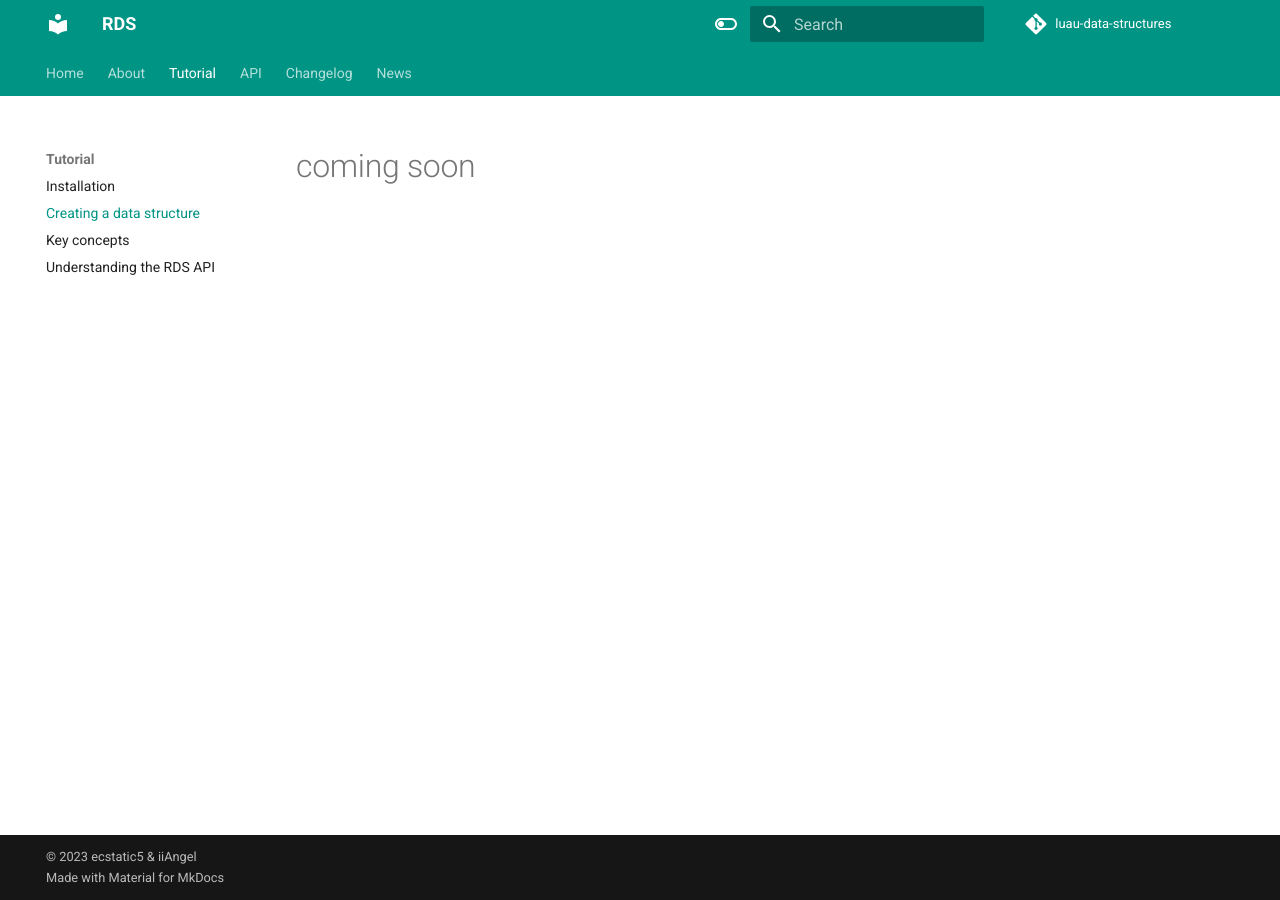
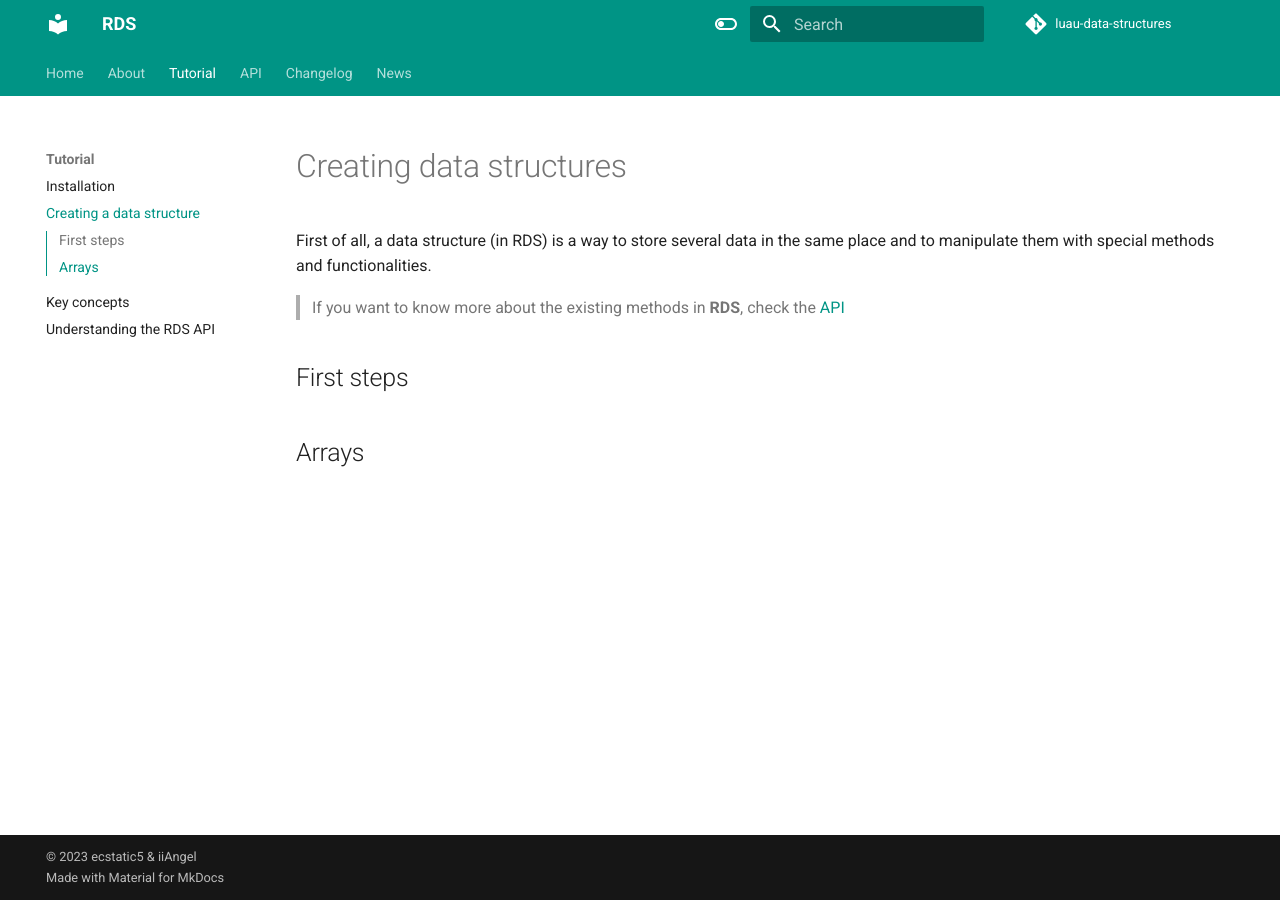
Before and after one commit to ecstatic5/luau-data-structures, an MkDocs documentation site: the page built from docs/tutorial/creating-data-structure.md, in a window 1280 px wide. Built offline with MkDocs 1.6.1 and Material for MkDocs 9.7.7, drawn with Linux system fonts in a browser that asks for light colours; comment, search, counter and statistics services are not loaded.

Commit message:
docs: Add new sections to "tutorial"

```diff
--- a/docs/tutorial/creating-data-structure.md
+++ b/docs/tutorial/creating-data-structure.md
@@ -1 +1,9 @@
-# coming soon
+# Creating data structures
+
+First of all, a data structure (in RDS) is a way to store several data in the same place and to manipulate them with special methods and functionalities.
+
+> If you want to know more about the existing methods in **RDS**, check the [API](../api/arrays.md)
+
+## First steps
+
+## Arrays
```
Also changed, not shown: docs/tutorial/key-concepts.md (added, +1 -0 lines), docs/tutorial/understanding-rds-api.md (added, +1 -0 lines).
